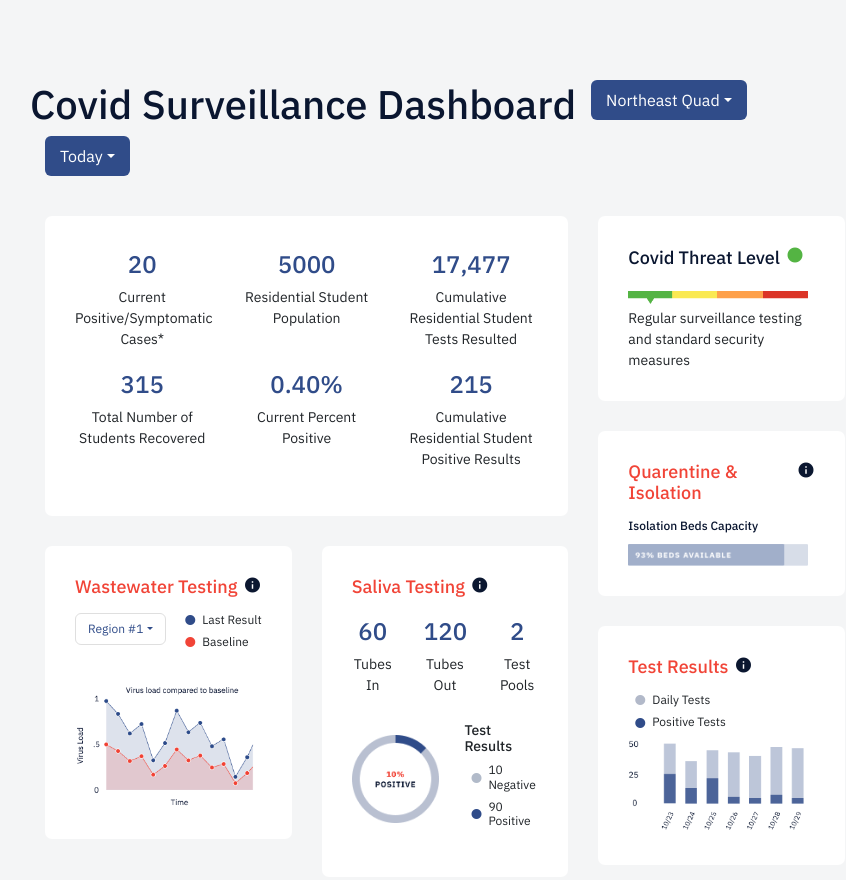
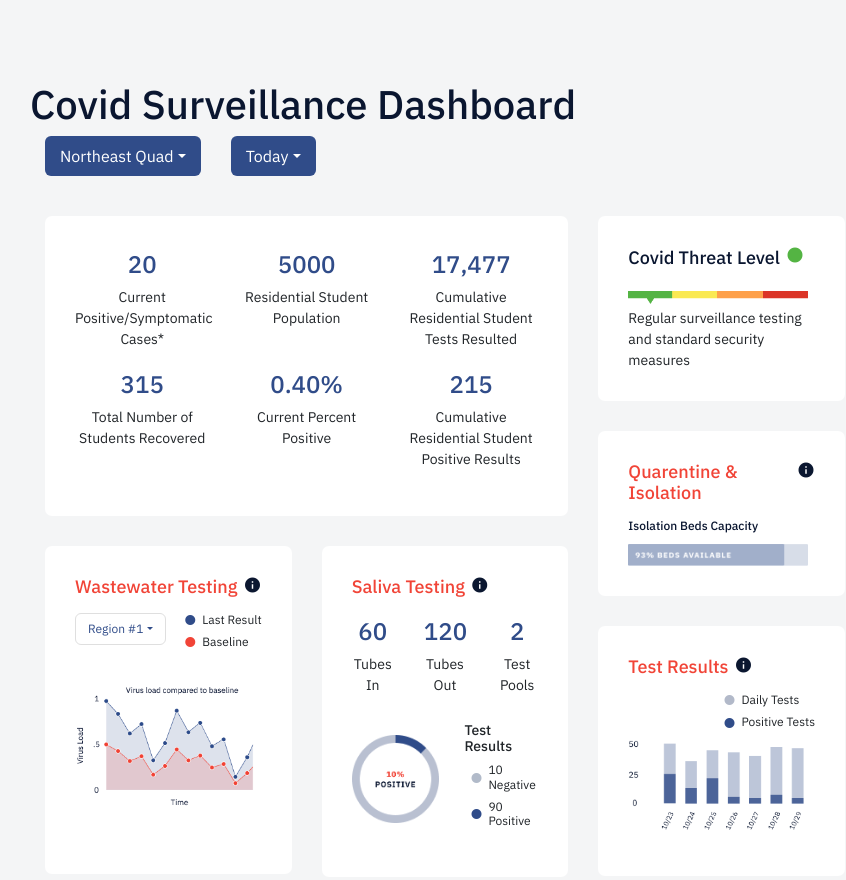
Before and after one commit to emilyha22/covid-dashboard, a plain HTML site: page covid-dashboard.html in a window 1024 px wide. Shown: the whole page, without its empty margins (67-913 px from the left). Drawn offline with nearby package versions, Linux system fonts and the light colour scheme.

Commit message:
new changes

```diff
--- a/covid-dashboard.css
+++ b/covid-dashboard.css
@@ -1,5 +1,11 @@
 .header{
     margin-bottom: 10px;
+    display: flex;
+    justify-content: space-between;
+}
+
+.dropdown-div{
+display: flex
 }
 
 .dashboard-container{
@@ -166,3 +172,18 @@ img{
 .daily-test .labels h5:nth-child(2) .material-icons{
     color:#304C89;
 }
+
+.daily-test .labels{
+    display: flex;
+    justify-content: flex-end;
+}
+
+@media (max-width:1200px) and (min-width:991px){
+    .wastewater{
+        padding-bottom: 65px;
+    }
+
+    .daily-test{
+        padding-bottom: 41px;
+    }
+}
--- a/covid-dashboard.html
+++ b/covid-dashboard.html
@@ -21,7 +21,8 @@
     <section class="container dashboard-container">
       <div class="flex-center row header">
         <h1>Covid Surveillance Dashboard</h1>
-        <div class="dropdown heading">
+        <div class="dropdown-div">
+          <div class="dropdown">
             <button class="btn btn-secondary dropdown-toggle" type="button" id="dropdownMenuButton" data-toggle="dropdown" aria-haspopup="true" aria-expanded="false">Northeast Quad</button>
             <div class="dropdown-menu" aria-labelledby="dropdownMenuButton">
               <a class="dropdown-item" href="#">Southwest Quad</a>
@@ -35,6 +36,8 @@
               <a class="dropdown-item" href="#">Change Date</a>
             </div>
           </div>
+        </div>
+
       </div>
 
       <div class="row">
```
Lines whose indentation alone changed are shown as unchanged.
